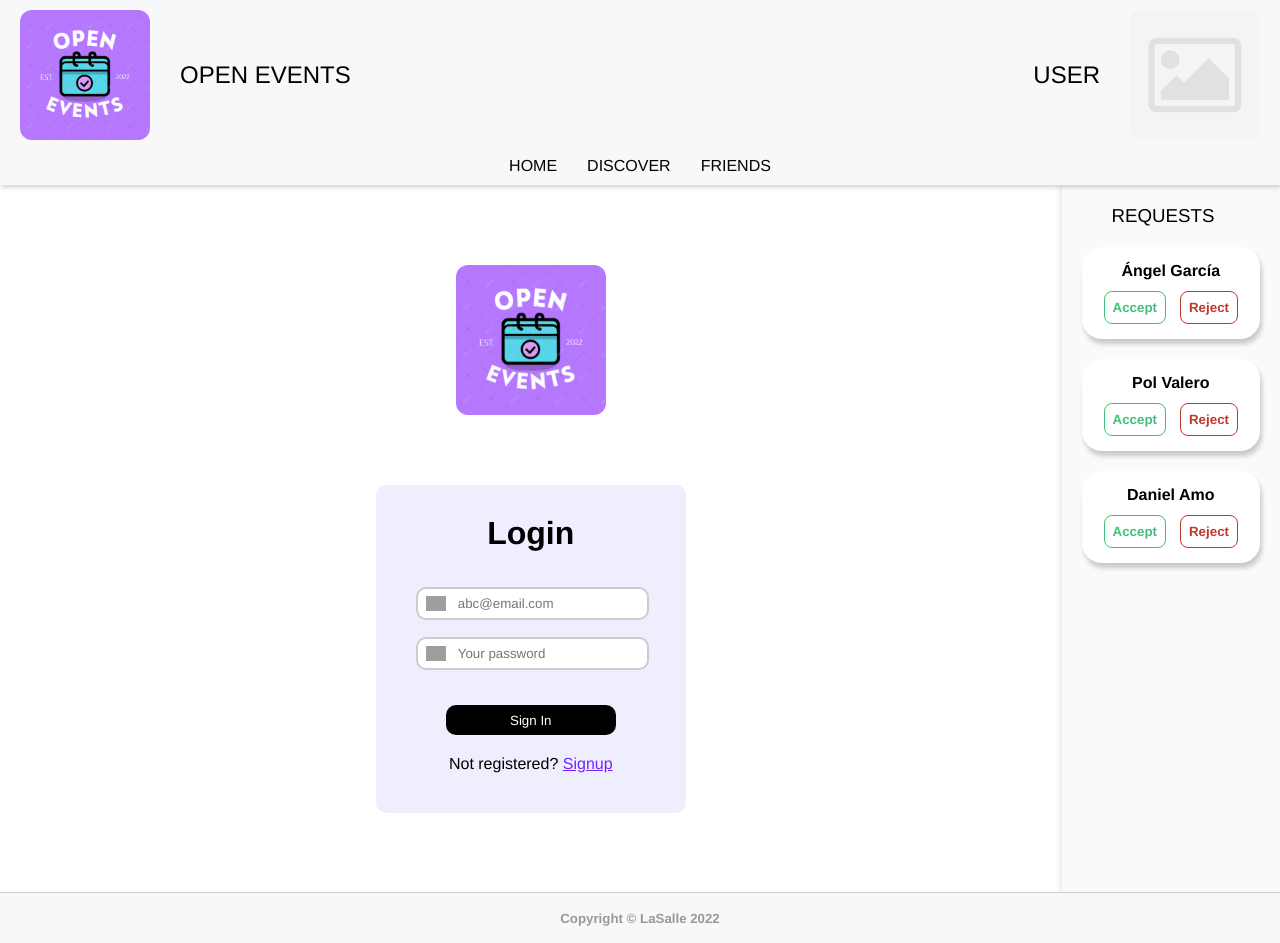
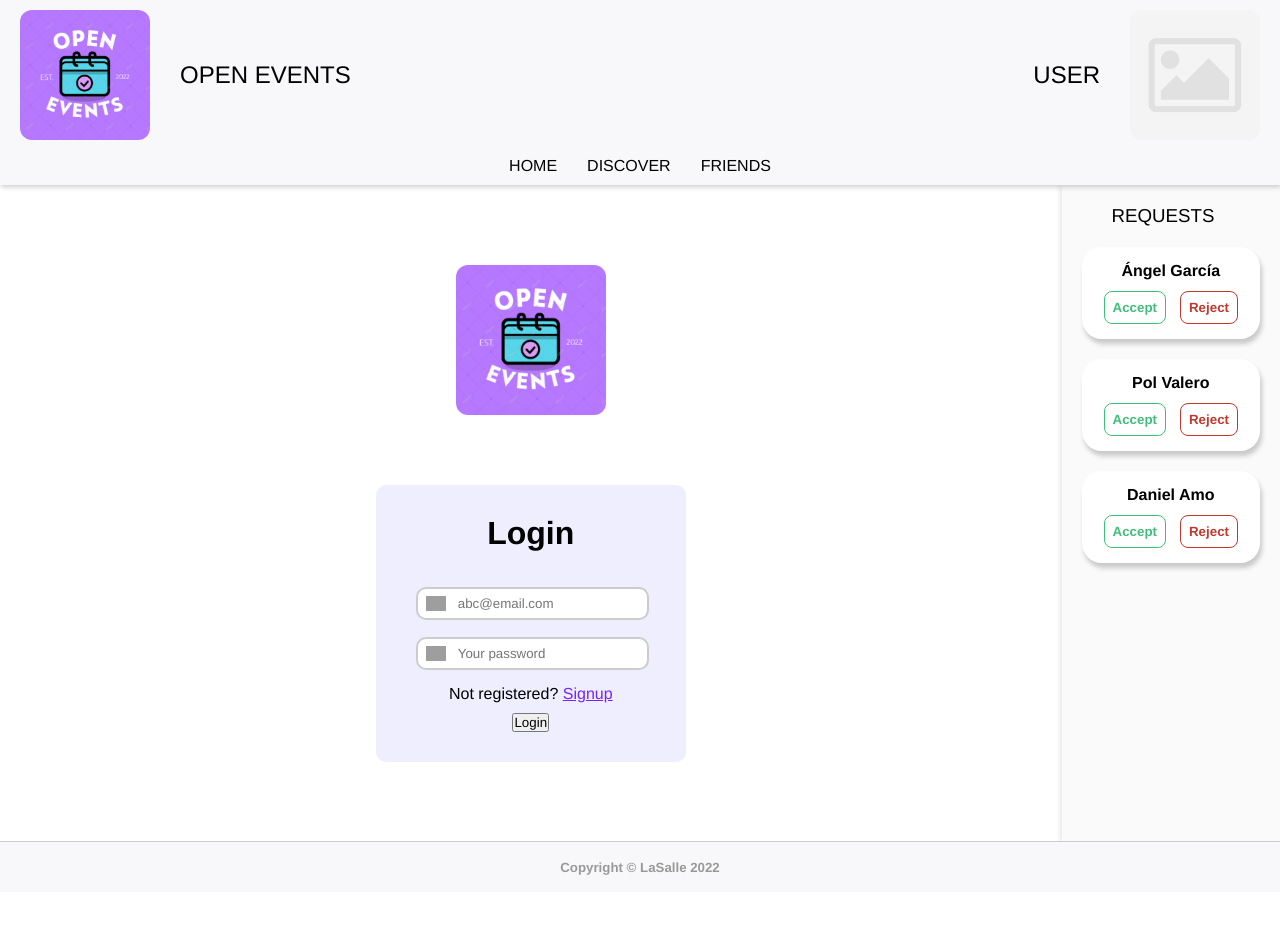
Before and after one commit to pol-valero/vue-open-events-web, a Vue app: page /login in a window 1280 px wide. After the commit the page ends 892 px from the top, so only its background shows below. Built offline with nearby package versions, Linux system fonts and the light colour scheme; grey boxes are pictures that could not be loaded.

Commit message:
login api call works

```diff
--- a/src/views/LoginView.vue
+++ b/src/views/LoginView.vue
@@ -1,3 +1,31 @@
+<script>
+export default {
+
+  methods: {
+    login(){
+      fetch('http://puigmal.salle.url.edu/api/v2/users/login', {
+        method: 'POST',
+        headers:{
+          'Content-Type': 'application/x-www-form-urlencoded'
+        },
+        body: new URLSearchParams(
+          {
+            email: document.getElementById('login-email').value,
+            password: document.getElementById('login-password').value
+          })
+      })
+      .then(res => res.json())
+      .then(res=> {
+            console.log(res);
+      });
+
+    }
+  }
+
+}
+</script>
+
+
 <template>
   <div id="image-box">
     <img id="logo-image" src="src/assets/logo_image.png" />
@@ -5,7 +33,7 @@
 
   <div id="main-login-box">
     <div class="login-box">
-      <form action="">
+      <form>
         <h1 id="login-heading">Login</h1>
         <div id="signup-fields">
           <input
@@ -24,18 +52,15 @@
             required
             placeholder="Your password"
           />
-          <input
-            id="button-sign-in"
-            class="primary-button"
-            type="submit"
-            value="Sign In"
-          />
+          <!--<input id="button-sign-in" class="primary-button" type="submit" value="Sign In"/>-->
         </div>
         <div id="signup-link-box">
           <label>Not registered? </label>
           <RouterLink id="nav-login" to="/signup">Signup</RouterLink>
         </div>
       </form>
+      <button v-on:click="login()" id="login-button">Login</button>
+
     </div>
   </div>
 </template>
```
